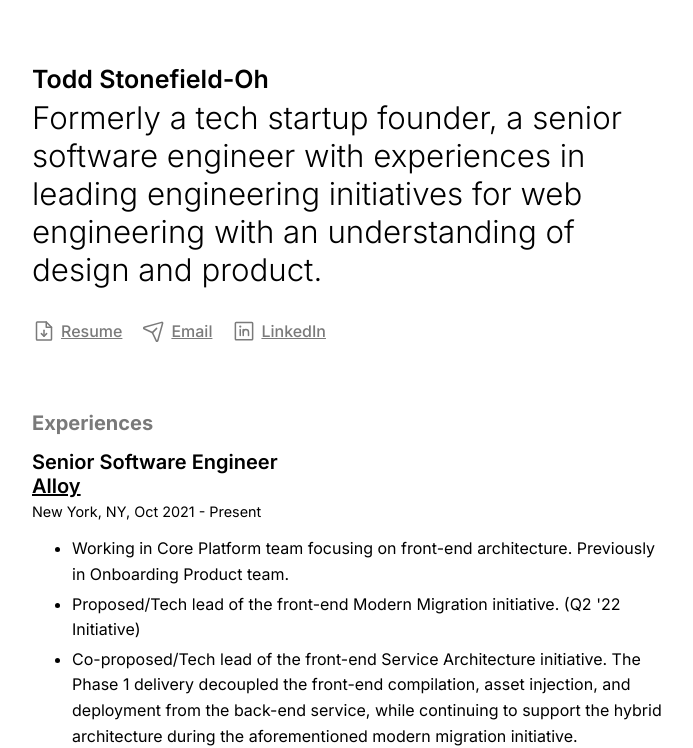
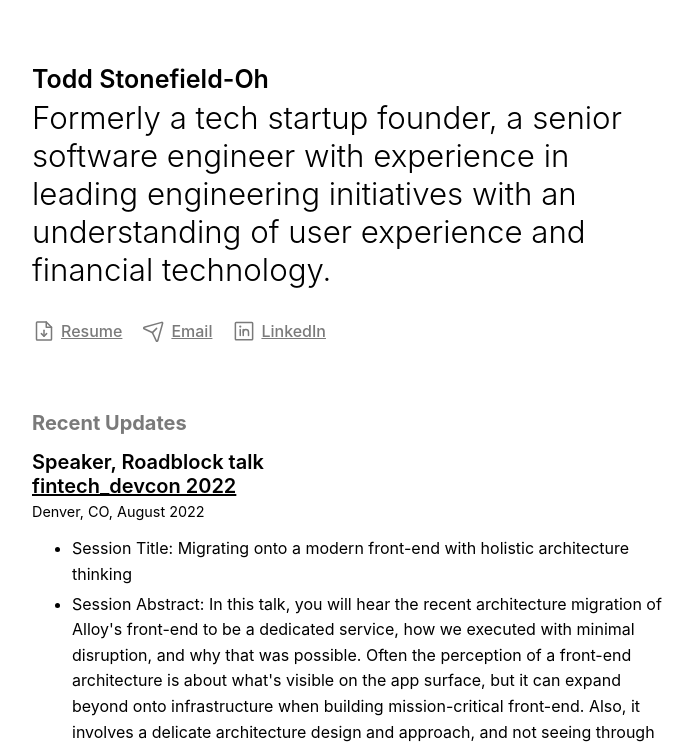
Before and after one commit to toddoh/todd, a Next.js app: page / in a window 1280 px wide. Shown: the top 748 px of the page, without its empty margins (288-981 px from the left). Built offline with nearby package versions, Linux system fonts and the light colour scheme.

Commit message:
update aug 22

```diff
--- a/components/Header.tsx
+++ b/components/Header.tsx
@@ -31,9 +31,7 @@ export const Header = ({ miniHeader }: { miniHeader: boolean }) => {
             Todd Stonefield-Oh
           </Heading3>
           <Heading2>
-            Formerly a tech startup founder, a senior software engineer with
-            experiences in leading engineering initiatives for web engineering
-            with an understanding of design and product.
+            Formerly a tech startup founder, a senior software engineer with experience in leading engineering initiatives with an understanding of user experience and financial technology.
           </Heading2>
         </>
       )}
--- a/pages/index.tsx
+++ b/pages/index.tsx
@@ -8,6 +8,7 @@ import Contact from "../components/Contact";
 import { BoldStrongRegTitle } from "../styles/TextStyles";
 
 import workExperiencesData from "../public/assets/work_experiences.json";
+import recentsData from "../public/assets/misc_recents.json";
 
 const Container = styled.div`
   position: relative;
@@ -24,7 +25,13 @@ const ExperiencesContainer = styled.div`
   flex-flow: column;
 `;
 
-function Home({ workExperiences }: { workExperiences: Array<object> }) {
+function Home({
+  workExperiences,
+  recentUpdates,
+}: {
+  workExperiences: Array<object>,
+  recentUpdates: Array<object>,
+}) {
   return (
     <Container>
       <Head>
@@ -32,15 +39,32 @@ function Home({ workExperiences }: { workExperiences: Array<object> }) {
         <meta name="viewport" content="initial-scale=1.0, width=device-width" />
         <link rel="preconnect" href="https://fonts.googleapis.com" />
         <link rel="preconnect" href="https://fonts.gstatic.com" />
-        <link
-          href="https://fonts.googleapis.com/css2?family=Inter:wght@300;400;500;600;700&display=swap"
-          rel="stylesheet"
-        />
+        <link href="https://fonts.googleapis.com/css2?family=Figtree:wght@300;400;500;600;700&display=swap" rel="stylesheet" />
       </Head>
 
       <GlobalStyle />
       <Header miniHeader={false} />
       <Contact />
+
+      <ExperiencesContainer>
+        <BoldStrongRegTitle style={{ marginBottom: "15px" }}>
+          Recent Updates
+        </BoldStrongRegTitle>
+
+        {recentUpdates.map(
+          (place: {
+            id: string;
+            name: string;
+            url: string;
+            title: string;
+            period: string;
+            location: string;
+            items: Array<string>;
+          }) => (
+            <WorkHistory key={place.id} workplace={place} />
+          )
+        )}
+      </ExperiencesContainer>
 
       <ExperiencesContainer>
         <BoldStrongRegTitle style={{ marginBottom: "15px" }}>
@@ -69,6 +93,7 @@ export const getStaticProps = async () => {
   return {
     props: {
       workExperiences: workExperiencesData.experiences,
+      recentUpdates: recentsData.recents,
     },
   };
 };
--- /dev/null
+++ b/public/assets/misc_recents.json
@@ -0,0 +1,16 @@
+{
+    "recents": [
+    {
+      "id": "fintechdevcon-2022",
+      "name": "fintech_devcon 2022",
+      "url": "https://fintechdevcon.io/speakers/todd-stonefieldoh/",
+      "title": "Speaker, Roadblock talk",
+      "period": "August 2022",
+      "location": "Denver, CO",
+      "items": [
+        "Session Title: Migrating onto a modern front-end with holistic architecture thinking",
+        "Session Abstract: In this talk, you will hear the recent architecture migration of Alloy's front-end to be a dedicated service, how we executed with minimal disruption, and why that was possible. Often the perception of a front-end architecture is about what's visible on the app surface, but it can expand beyond onto infrastructure when building mission-critical front-end. Also, it involves a delicate architecture design and approach, and not seeing through those aspects early on could lead to a less cohesive strategy for migrating onto a resilient and modern front-end. Learn about how Alloy planned, researched, and executing migration with the mindset of incremental change and holistic thinking on our stack, and what could have worked better."
+      ]
+    }
+  ]
+}
--- a/public/assets/work_experiences.json
+++ b/public/assets/work_experiences.json
@@ -8,13 +8,13 @@
       "period": "Oct 2021 - Present",
       "location": "New York, NY",
       "items": [
-        "Working in Core Platform team focusing on front-end architecture. Previously in Onboarding Product team.",
-        "Proposed/Tech lead of the front-end Modern Migration initiative. (Q2 '22 Initiative)",
-        "Co-proposed/Tech lead of the front-end Service Architecture initiative. The Phase 1 delivery decoupled the front-end compilation, asset injection, and deployment from the back-end service, while continuing to support the hybrid architecture during the aforementioned modern migration initiative.",
-        "Proposed and facilitated the strategy discussion on north star goal/priorities of the front-end.",
-        "Led the front-end build working group, and delivered the pipeline overhaul leading to build time reduction achievements, and runtime enhancements.",
+        "Working in Core Platform team focusing on front-end architecture.",
+        "Tech lead of the Front-end Modern Migration initiative. Delivered 90% faster Settings experience in a single quarter (Q2 '22) with the migration of over legacy 30+ components.",
+        "Tech lead of the Front-end Service Architecture initiative. The Phase 1 delivery decoupled the front-end compilation and deployment from the back-end service while continuing to support the hybrid architecture.",
+        "Proposed and facilitated the strategic discussion on the north star goal/principles of the front-end, focused on reducing bottlenecks and inefficiencies in the decision-making process.",
+        "Primarily maintained the front-end pipeline and led the front-end build working group. Delivered the pipeline overhaul leading to build time reduction achievements, and runtime enhancements. (Up to 80%)",
         "Facilitated the Redux working group — delivered the first spec pattern and implementation.",
-        "Implemented a new overlay layer renderer that simplifies logic execution flows between multiple components.",
+        "Working closely with Product Design/Design Engineer to shape up the streamlined user experience by consulting component development and identifying front-end architecture requirements for product design needs.",
         "Implemented a new modern icon renderer/transpilation pipeline with an automatic view box adjustment."
       ]
     },
```
